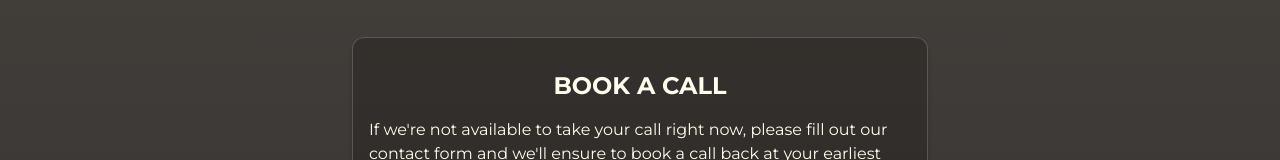
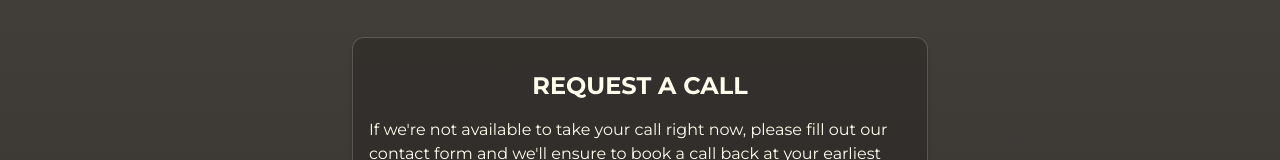
Before and after one commit to mudcrabmorley/waide-plumbing, a website: page index.html in a window 1280 px wide. Shown: the part 2295-2455 px from the top of the page. Drawn offline with nearby package versions, Linux system fonts and the light colour scheme; a script that the page names is missing.

Commit message:
contact label change

```diff
--- a/index.html
+++ b/index.html
@@ -286,7 +286,7 @@
 
         <!-- CONTACT FORM -->
         <div class="card max-w-4xl md:max-w-xl mx-auto">
-            <h3 class="subheading-no-border text-center my-4">BOOK A CALL</h3>
+            <h3 class="subheading-no-border text-center my-4">REQUEST A CALL</h3>
             <p class="mb-4 md:max-w-xl mx-auto">If we're not available to take your call right now,
                 please fill out our
                 contact
```
Also changed, not shown: css/style.css.
